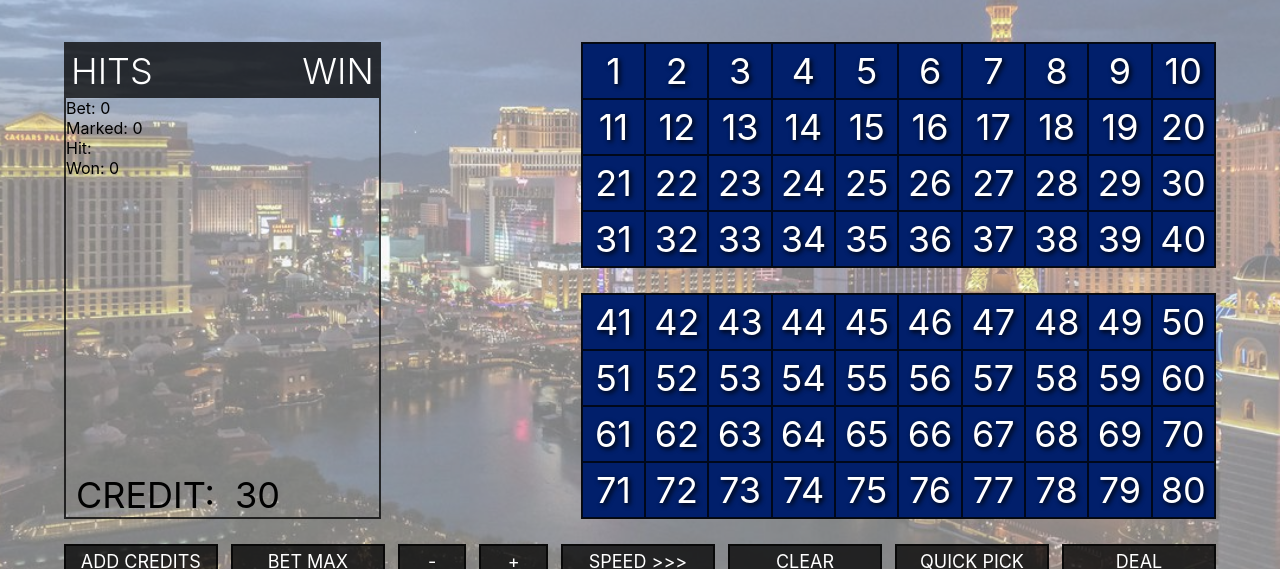
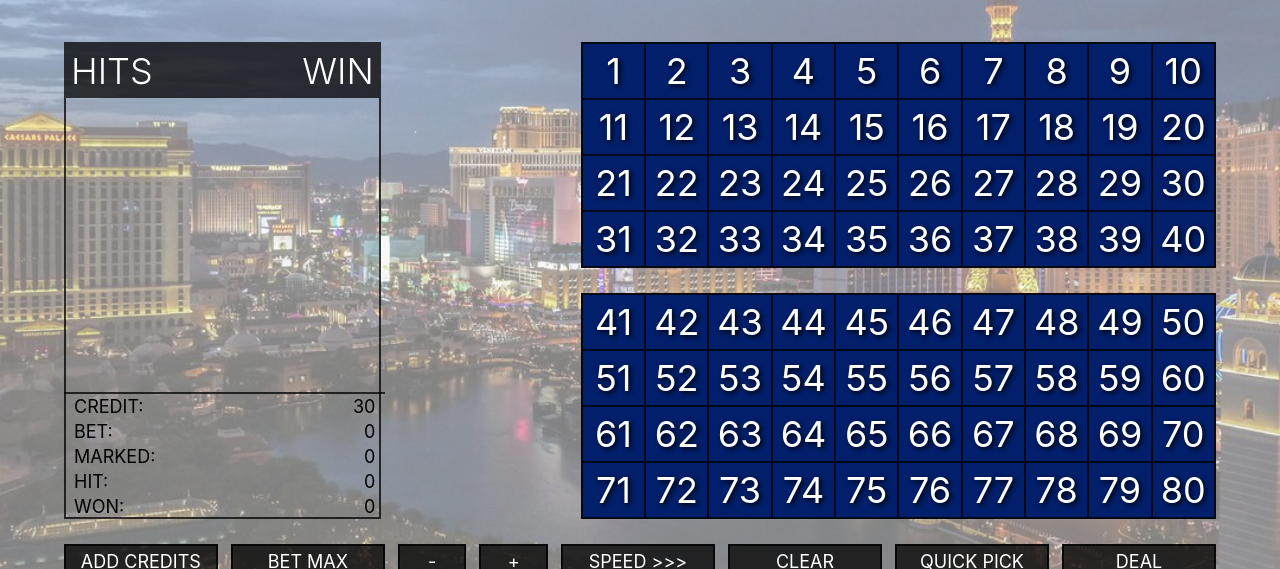
Before and after one commit to AdamMattas/honest_keno, a React (Create React App) app: page / in a window 1280 px wide. Shown: the part 123-692 px from the top of the page. Built offline with nearby package versions, Linux system fonts and the light colour scheme.

Commit message:
styling for display box and changed init state on hit to 0

```diff
--- a/src/App.scss
+++ b/src/App.scss
@@ -96,6 +96,22 @@
   //background-color: rgba(255, 255, 255, 0.5);
 }
 
+.table-top tr > td {
+  font-size: 36px;
+}
+
+.table-bottom {
+  border-top: 2px solid $black-75;
+  position: absolute;
+  bottom: 0px;
+  left: 0px;
+  width: 27.9% !important;
+}
+
+.table-bottom tr > td {
+  font-size: 18px;
+}
+
 // .table-filler {
 //   min-height: 350px;
 // }
@@ -147,11 +163,6 @@ td {
   background-color: $black-75;
 }
 
-.display-bottom-wrap {
-  position: absolute;
-  bottom: 0px;
-}
-
 th {
   color: $white;
   font-size: 36px;
@@ -165,10 +176,6 @@ th {
 
 .pay > td {
   color: $white;
-}
-
-tr > td {
-  font-size: 36px;
 }
 
 .number-box-wrap {
--- a/src/components/display.jsx
+++ b/src/components/display.jsx
@@ -6,23 +6,20 @@ const Display = props => {
 
   return (
     <div className="display-wrap">
-      <table>
+      <table className="table-top">
         <tbody>
           <tr className="display-row-top">
             <th className="text-left">HITS</th>
             <th className="text-right">WIN</th>
           </tr>
-          <React.Fragment>
+
           {payTable.map((pays, i) => {
             console.log("PAYS: ", pays);
             if (pays > 0) {
               const payProduct = props.bet ? props.bet : 1;
               const divId = payTable.indexOf(pays) + 1;
               return (
-                  <tr
-                    className={props.active === divId ? "pay" : ""}
-                    id={divId}
-                  >
+                <tr className={props.active === divId ? "pay" : ""} id={divId}>
                   <td className="text-left pay-text">
                     {payTable.indexOf(pays) + 1}
                   </td>
@@ -33,19 +30,30 @@ const Display = props => {
               return null;
             }
           })}
-          </React.Fragment>
         </tbody>
       </table>
-      <table>
+      <table className="table-bottom">
         <tbody>
-          <tr className="display-bottom-wrap">
+          <tr>
             <td className="text-left">CREDIT:</td>
             <td className="text-right">{props.credit}</td>
           </tr>
-          <div>Bet: {props.bet}</div>
-          <div>Marked: {props.marked}</div>
-          <div>Hit: {props.hits}</div>
-          <div>Won: {props.winnings}</div>
+          <tr>
+            <td className="text-left">BET:</td>
+            <td className="text-right">{props.bet}</td>
+          </tr>
+          <tr>
+            <td className="text-left">MARKED:</td>
+            <td className="text-right">{props.marked}</td>
+          </tr>
+          <tr>
+            <td className="text-left">HIT:</td>
+            <td className="text-right">{props.hits}</td>
+          </tr>
+          <tr>
+            <td className="text-left">WON:</td>
+            <td className="text-right">{props.winnings}</td>
+          </tr>
         </tbody>
       </table>
     </div>
--- a/src/components/machine.jsx
+++ b/src/components/machine.jsx
@@ -13,7 +13,7 @@ class Machine extends Component {
     kenoNumbers: [],
     marked: [],
     hitNumbers: [],
-    hit: "",
+    hit: "0",
     hits: [],
     denomination: 25,
     denomOption: [5, 25],
```
Lines whose indentation alone changed are shown as unchanged.
